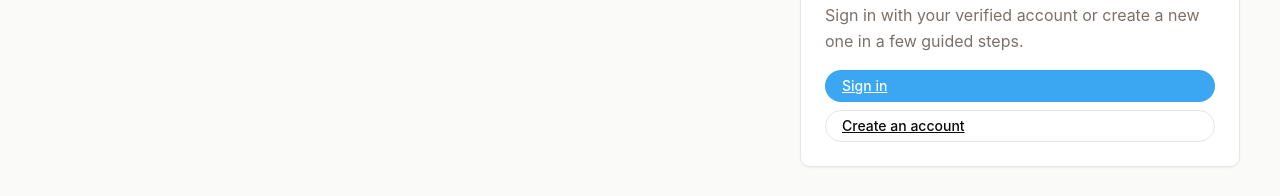
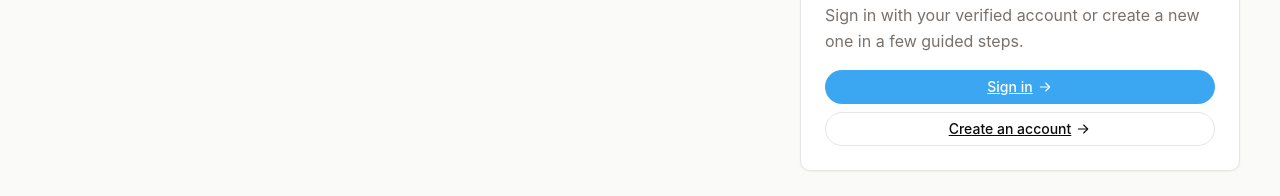
Before and after one commit to acorrea-B/personal-account-proyect-front-end, a Next.js app: page / in a window 1280 px wide. Shown: the part 531-727 px from the top of the page. Built offline with nearby package versions, Linux system fonts and the light colour scheme; no server answers.

Commit message:
feat(auth): add SVG icon set to landing view

```diff
--- a/app/globals.css
+++ b/app/globals.css
@@ -183,6 +183,10 @@ body {
   cursor: pointer;
   border: 1px solid transparent;
   transition: 160ms ease;
+  display: inline-flex;
+  align-items: center;
+  justify-content: center;
+  gap: var(--space-4);
 }
 
 .button:disabled {
@@ -283,6 +287,11 @@ body {
   gap: var(--space-8);
 }
 
+.feature-card svg {
+  color: var(--color-cyan-signal);
+  margin-bottom: var(--space-4);
+}
+
 .feature-card h2 {
   margin: 0;
   font-family: var(--font-roobert);
@@ -322,3 +331,8 @@ body {
   box-shadow: var(--shadow-md);
   display: block;
 }
+
+.cta-arrow {
+  width: 16px;
+  height: 16px;
+}
--- a/app/page.tsx
+++ b/app/page.tsx
@@ -2,6 +2,7 @@
 
 import Image from 'next/image';
 import Link from 'next/link';
+import { ArrowRightIcon, LockIcon, ShieldIcon, UserIcon } from '../components/icons';
 import { useSession } from '@/lib/auth/useSession';
 
 const HERO_IMAGE =
@@ -46,14 +47,17 @@ export default function LandingPage() {
               {isSignedIn ? (
                 <Link className="button button-primary" href="/app/">
                   Open profile
+                  <ArrowRightIcon className="cta-arrow" />
                 </Link>
               ) : (
                 <>
                   <Link className="button button-primary" href="/login/">
                     Sign in
+                    <ArrowRightIcon className="cta-arrow" />
                   </Link>
                   <Link className="button button-ghost" href="/register/">
                     Create an account
+                    <ArrowRightIcon className="cta-arrow" />
                   </Link>
                 </>
               )}
@@ -64,6 +68,7 @@ export default function LandingPage() {
 
       <section className="feature-grid">
         <article className="feature-card">
+          <UserIcon />
           <h2>Account that stays clean</h2>
           <p className="auth-subtitle">
             Validation, email verification, rate-limit guidance, and a 3-minute resend cooldown keep
@@ -71,6 +76,7 @@ export default function LandingPage() {
           </p>
         </article>
         <article className="feature-card">
+          <ShieldIcon />
           <h2>Security without clutter</h2>
           <p className="auth-subtitle">
             Tokens stay in sessionStorage, renewal happens automatically, and logout clears your
@@ -78,6 +84,7 @@ export default function LandingPage() {
           </p>
         </article>
         <article className="feature-card">
+          <LockIcon />
           <h2>Private by default</h2>
           <p className="auth-subtitle">
             Public pages stay open, while profile and CV areas remain available only after the
--- /dev/null
+++ b/components/icons.tsx
@@ -0,0 +1,84 @@
+export type IconProps = {
+  className?: string;
+};
+
+export function UserIcon({ className }: IconProps) {
+  return (
+    <svg
+      aria-hidden="true"
+      className={className}
+      fill="none"
+      height="24"
+      stroke="currentColor"
+      strokeLinecap="round"
+      strokeLinejoin="round"
+      strokeWidth="1.6"
+      viewBox="0 0 24 24"
+      width="24"
+    >
+      <circle cx="12" cy="8" r="4" />
+      <path d="M4.8 20.2a8 8 0 0 1 14.4 0" />
+    </svg>
+  );
+}
+
+export function ShieldIcon({ className }: IconProps) {
+  return (
+    <svg
+      aria-hidden="true"
+      className={className}
+      fill="none"
+      height="24"
+      stroke="currentColor"
+      strokeLinecap="round"
+      strokeLinejoin="round"
+      strokeWidth="1.6"
+      viewBox="0 0 24 24"
+      width="24"
+    >
+      <path d="M12 3l7 3v6c0 4.4-3 7.8-7 9-4-1.2-7-4.6-7-9V6l7-3Z" />
+      <path d="m9.5 12 1.8 1.8 3.3-3.3" />
+    </svg>
+  );
+}
+
+export function LockIcon({ className }: IconProps) {
+  return (
+    <svg
+      aria-hidden="true"
+      className={className}
+      fill="none"
+      height="24"
+      stroke="currentColor"
+      strokeLinecap="round"
+      strokeLinejoin="round"
+      strokeWidth="1.6"
+      viewBox="0 0 24 24"
+      width="24"
+    >
+      <rect height="13" rx="2" ry="2" width="16" x="4" y="9" />
+      <path d="M8 9V7a4 4 0 0 1 8 0v2" />
+      <circle cx="12" cy="15" r="1" />
+    </svg>
+  );
+}
+
+export function ArrowRightIcon({ className }: IconProps) {
+  return (
+    <svg
+      aria-hidden="true"
+      className={className}
+      fill="none"
+      height="24"
+      stroke="currentColor"
+      strokeLinecap="round"
+      strokeLinejoin="round"
+      strokeWidth="1.6"
+      viewBox="0 0 24 24"
+      width="24"
+    >
+      <path d="M5 12h14" />
+      <path d="m13 6 6 6-6 6" />
+    </svg>
+  );
+}
```
